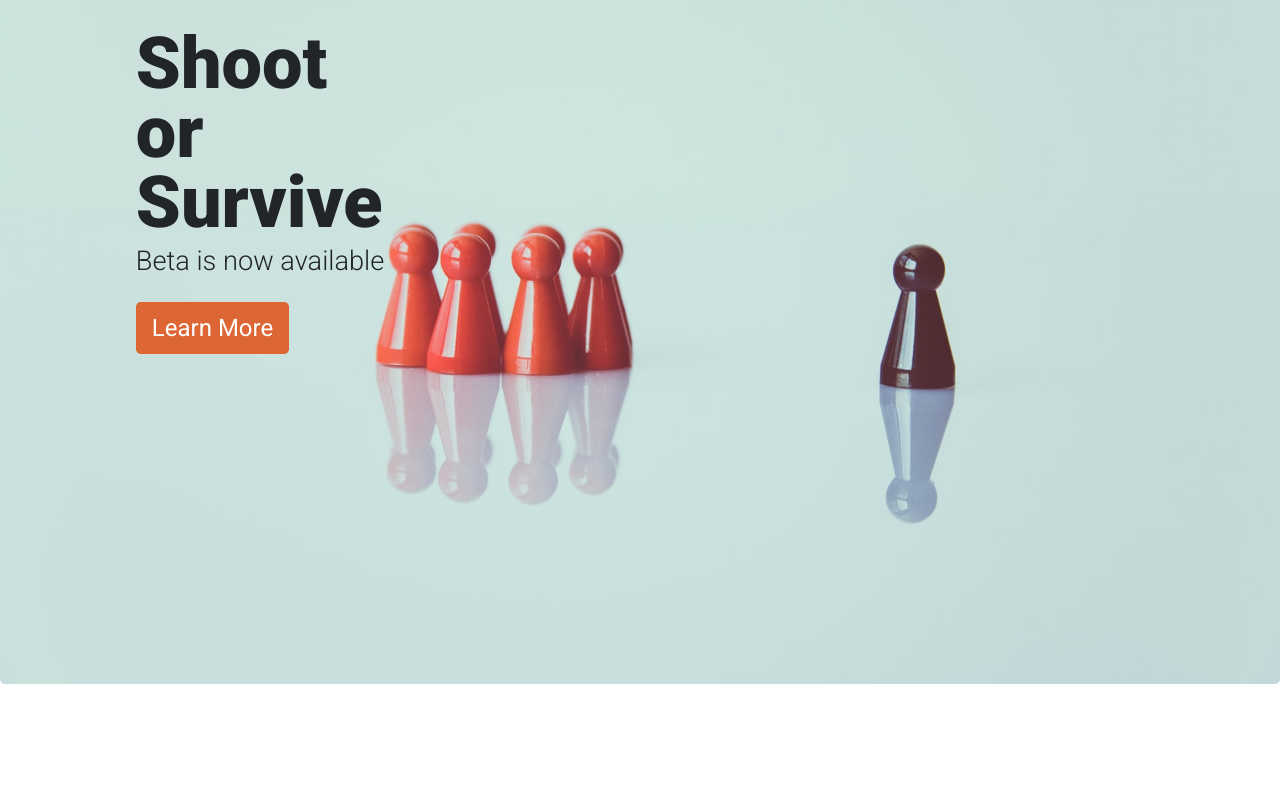
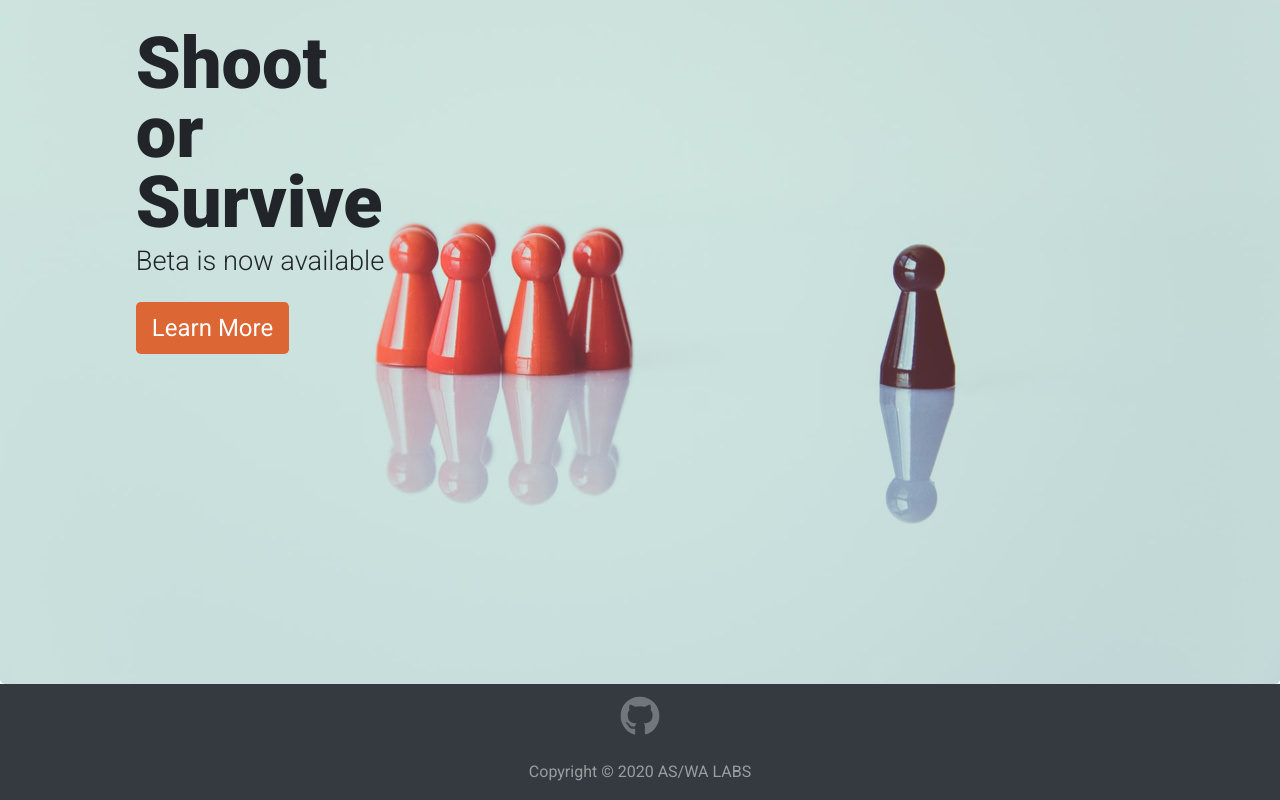
Before and after one commit to smfils1/SoS-web, a React (Create React App) app: page / in a window 1280 px wide. Shown: the part 222-1022 px from the top of the page. Before the commit the page ends 906 px from the top, so only its background shows below. Built offline with nearby package versions, Linux system fonts and the light colour scheme.

Commit message:
Added SocialIcon & Footer component

```diff
--- a/src/App.js
+++ b/src/App.js
@@ -1,5 +1,6 @@
 import React from "react";
 import Header from "./components/Header";
+import Footer from "./components/Footer";
 
 import "./App.css";
 
@@ -7,6 +8,7 @@ export default function App() {
   return (
     <div className="App">
       <Header />
+      <Footer />
     </div>
   );
 }
--- /dev/null
+++ b/src/components/Footer.js
@@ -0,0 +1,17 @@
+import React from "react";
+import { FaGithub } from "react-icons/fa";
+import SocialIcon from "./SocialIcon/SocialIcon";
+
+const Footer = () => (
+  <footer className="bg-dark medium text-center text-white-50">
+    <SocialIcon
+      style={{ fontSize: "2.5em" }}
+      icon={FaGithub}
+      link="http://www.github.com/smfils1/SoS"
+    />
+
+    <div className="p-3">Copyright &copy; 2020 AS/WA LABS </div>
+  </footer>
+);
+
+export default Footer;
--- /dev/null
+++ b/src/components/SocialIcon/SocialIcon.css
@@ -0,0 +1,11 @@
+.social a {
+  color: rgba(255, 255, 255, 0.3);
+}
+
+.social a:hover {
+  color: rgba(255, 255, 255, 0.5);
+}
+
+.social a:active {
+  color: #fff;
+}
--- /dev/null
+++ b/src/components/SocialIcon/SocialIcon.js
@@ -0,0 +1,16 @@
+import React from "react";
+
+import "./SocialIcon.css";
+
+const SocialIcon = ({ icon, link, style }) => {
+  const Icon = icon;
+  return (
+    <span className="social" style={style}>
+      <a href={link}>
+        <Icon />
+      </a>
+    </span>
+  );
+};
+
+export default SocialIcon;
```
